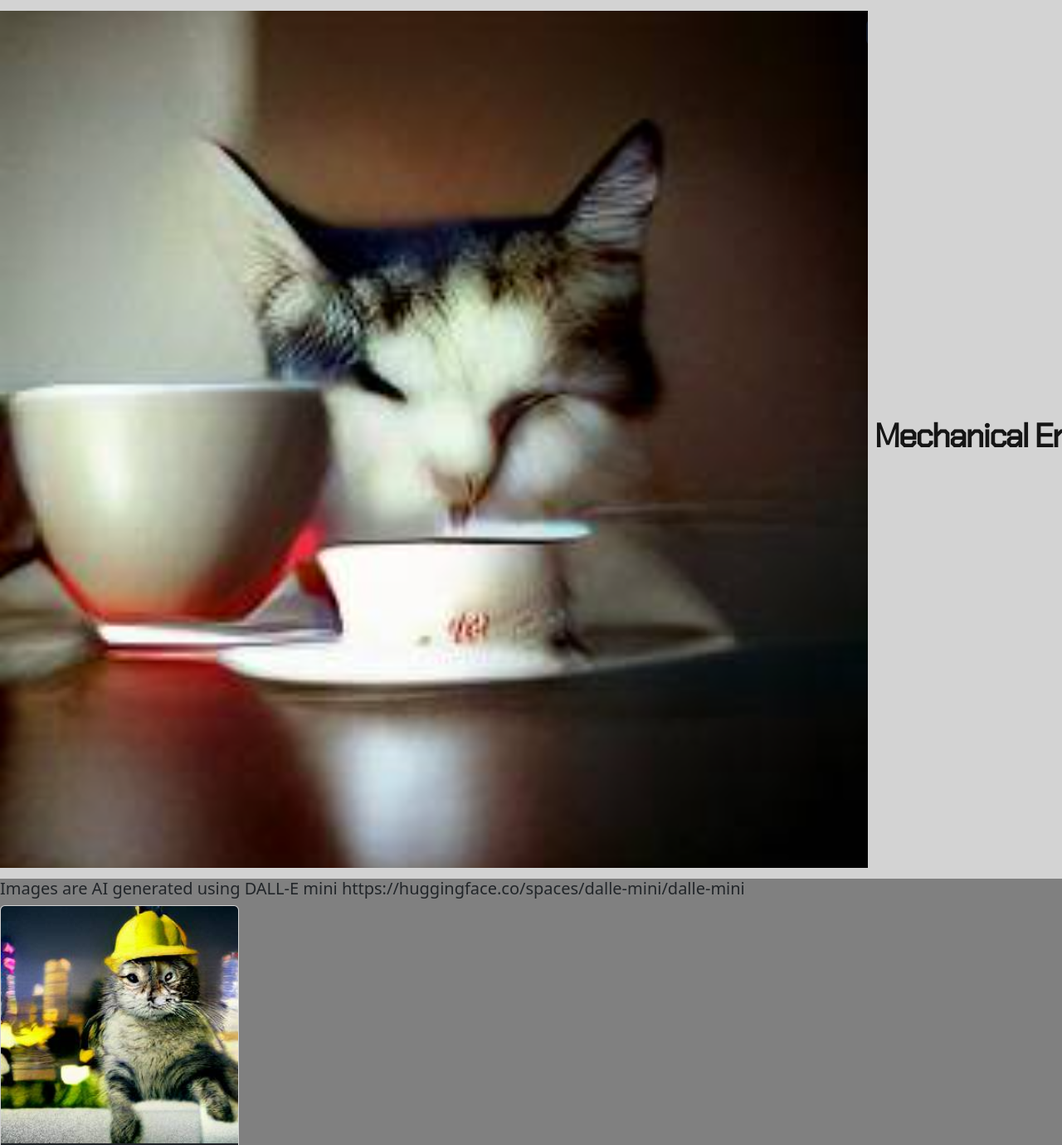
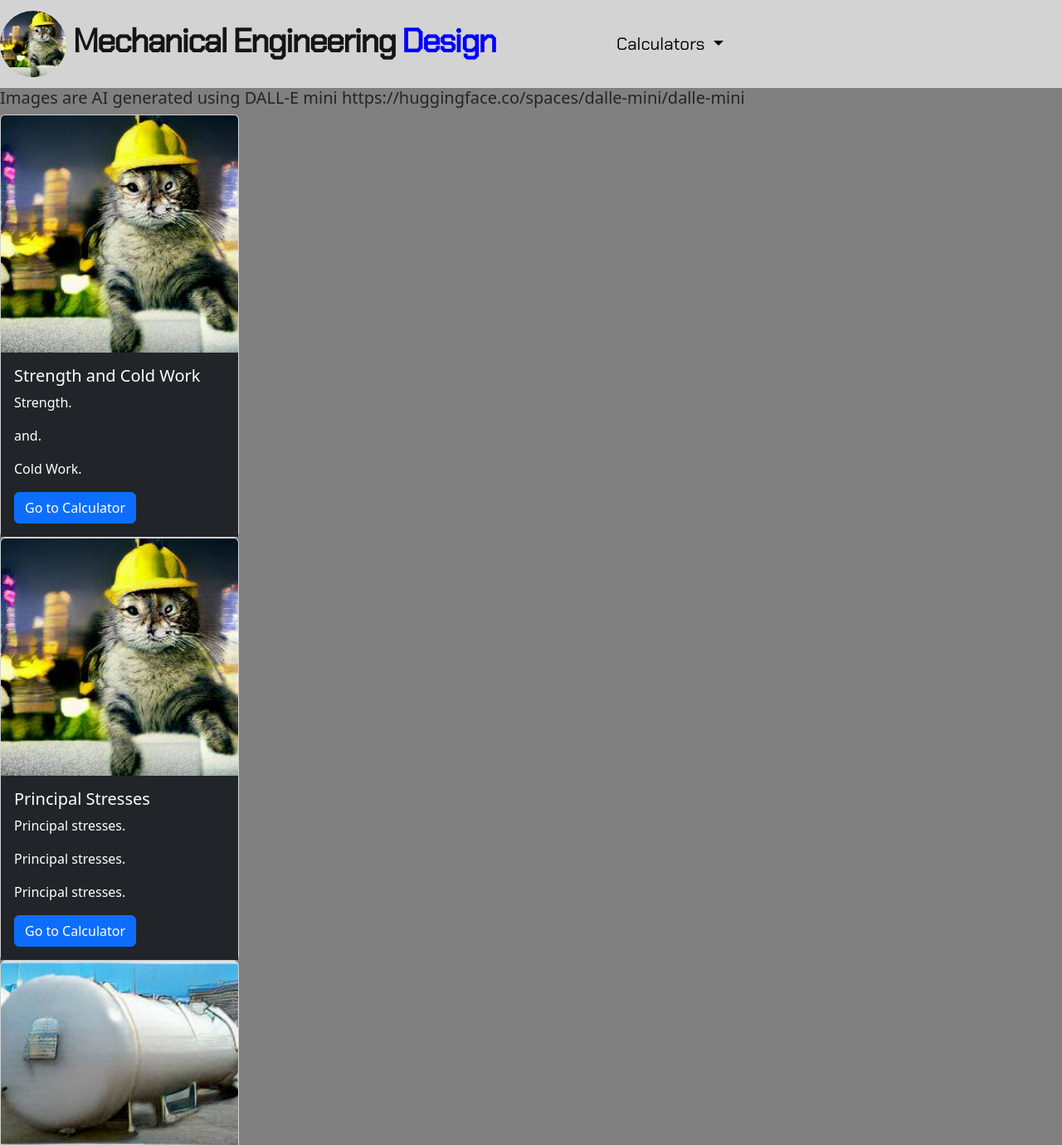
Before and after one commit to pjf342/MechanicalEngineeringDesign, a Django app: page / in a window 1280 px wide; the page is wider, and only the part inside the window is pictured. Shown: the top 1380 px of that part at 83% size. Run offline with Django 4.2, Linux system fonts and the light colour scheme.

Commit message:
img error testing

```diff
--- a/pages/templates/base.html
+++ b/pages/templates/base.html
@@ -10,7 +10,7 @@
   <body style="background-color:gray">
   <nav class="navbar navbar-expand-lg" style="background-color:lightgray">
     <a href="{% url 'home' %}" class="navbar-brand mb-0 h1" style="font-size:2.5em; font-family:'Chakra Petch'; letter-spacing: -.05em; margin-right:3em;">
-      <img class="brand align-center" src="{% static 'catcoffee.png' %}"><strong>
+      <img class="brand align-center" src="{% static 'placeholder_ai_cat.png' %}" width="80" height="80" style="border-radius:50%"><strong>
       Mechanical Engineering <span style="color:blue">Design</span>
     </strong></a>
     <div class="collapse navbar-collapse" id="navbarNav">
```
